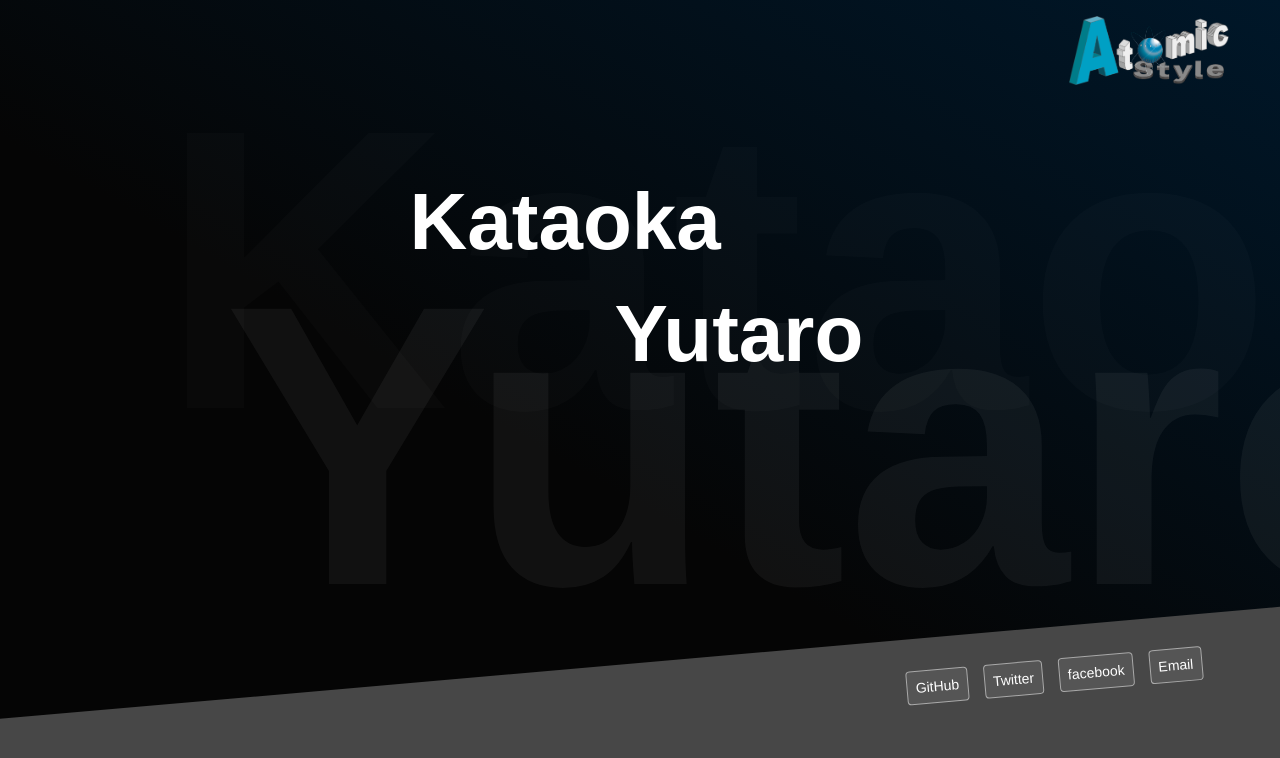
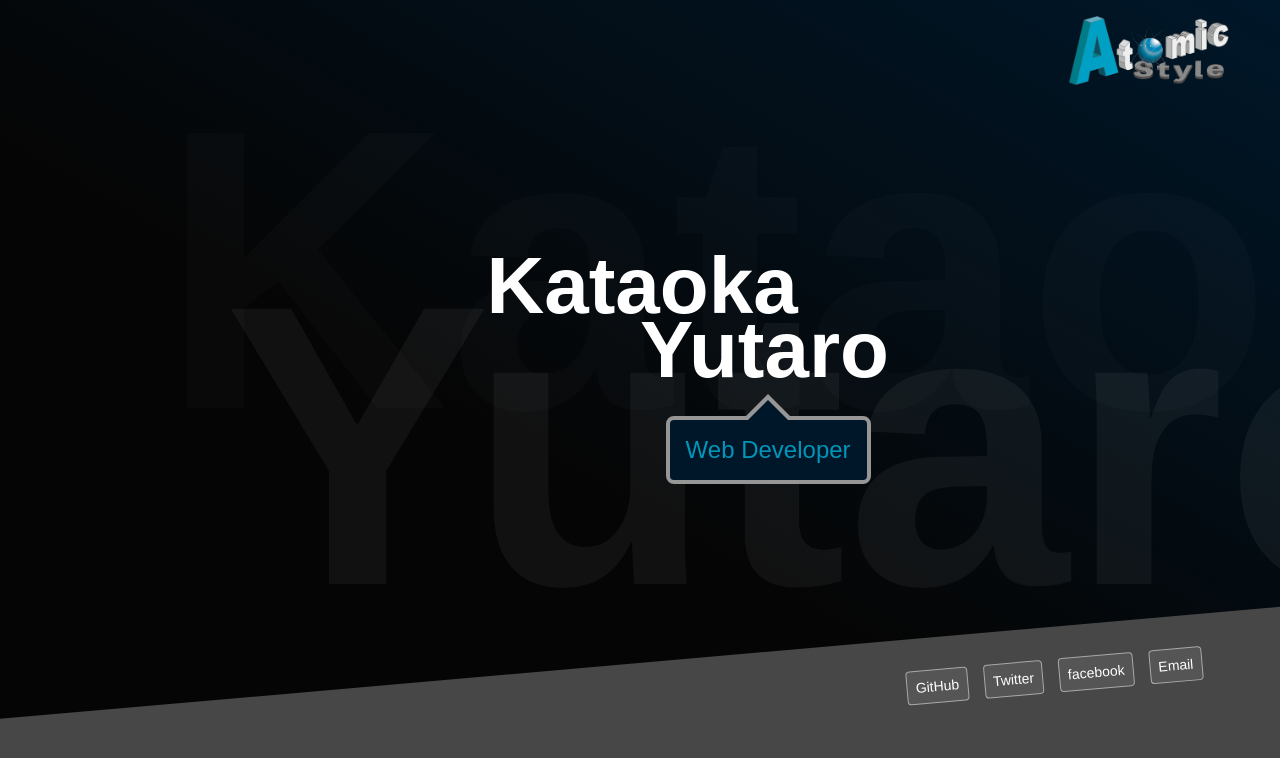
Before and after one commit to okayu8/my-portfolio-ts, a React (Create React App) app: page /#/ in a window 1280 px wide. Shown: the top 758 px of the page. Built offline with nearby package versions, Linux system fonts and the light colour scheme.

Commit message:
created tooltip

```diff
--- a/src/components/atoms/tooltip/tooltip.tsx
+++ b/src/components/atoms/tooltip/tooltip.tsx
@@ -8,9 +8,53 @@ interface IProps {
 
 const Tooltip = (props: IProps) => {
   const { className, value } = props;
-  return <StyledTooltip className={className}>{value}</StyledTooltip>;
+  return (
+    <StyledTooltip className={className}>
+      <SPAN>{value}</SPAN>
+    </StyledTooltip>
+  );
 };
 
-const StyledTooltip = styled.div``;
+const StyledTooltip = styled.div`
+  position: absolute;
+  top: 52vh;
+  left: 52vw;
+  padding: 16px;
+  font-size: 24px;
+  background-color: #001729;
+  border: solid 4px #fff;
+  border-color: rgba(150, 150, 150);
+  border-radius: 8px;
+  &:after,
+  &:before {
+    bottom: 100%;
+    left: 50%;
+    border: solid transparent;
+    content: " ";
+    height: 0;
+    width: 0;
+    position: absolute;
+    pointer-events: none;
+  }
+  &:after {
+    border-bottom-color: #001729;
+    border-width: 20px;
+    margin-left: -20px;
+  }
+  &:before {
+    border-bottom-color: rgba(150, 150, 150);
+    border-width: 26px;
+    margin-left: -26px;
+  }
+  @media only screen and (max-width: 780px) {
+    left: 38vw;
+    font-size: 16px;
+  }
+`;
+
+const SPAN = styled.span`
+  font-family: Arial;
+  color: #0195b9;
+`;
 
 export default Tooltip;
--- a/src/components/atoms/top-title/top-title.tsx
+++ b/src/components/atoms/top-title/top-title.tsx
@@ -34,11 +34,12 @@ const StyledTitle = styled.div`
 `;
 
 const StyledLast = styled.span`
+  font-family: Arial;
   font-size: 80px;
   font-weight: 800;
   position: absolute;
-  top: 22vh;
-  left: 32vw;
+  top: 30vh;
+  left: 38vw;
   @media only screen and (max-width: 780px) {
     font-size: 48px;
     top: 28vh;
@@ -47,11 +48,12 @@ const StyledLast = styled.span`
 `;
 
 const StyledFirst = styled.span`
+  font-family: Arial;
   font-size: 80px;
   font-weight: 800;
   position: absolute;
-  top: 36vh;
-  left: 48vw;
+  top: 38vh;
+  left: 50vw;
   @media only screen and (max-width: 780px) {
     font-size: 48px;
     top: 36vh;
--- a/src/components/pages/top/top.tsx
+++ b/src/components/pages/top/top.tsx
@@ -1,12 +1,14 @@
 import * as React from "react";
 import BackgroundFont from "../../molecules/backgroung-font";
 import TopTitle from "../../atoms/top-title";
+import Tooltip from "../../atoms/tooltip";
 
 const Top = () => {
   return (
     <div>
       <BackgroundFont firstName="Yutaro" lastName="Kataoka" />
       <TopTitle firstName="Yutaro" lastName="Kataoka" />
+      <Tooltip value="Web Developer" />
     </div>
   );
 };
```
